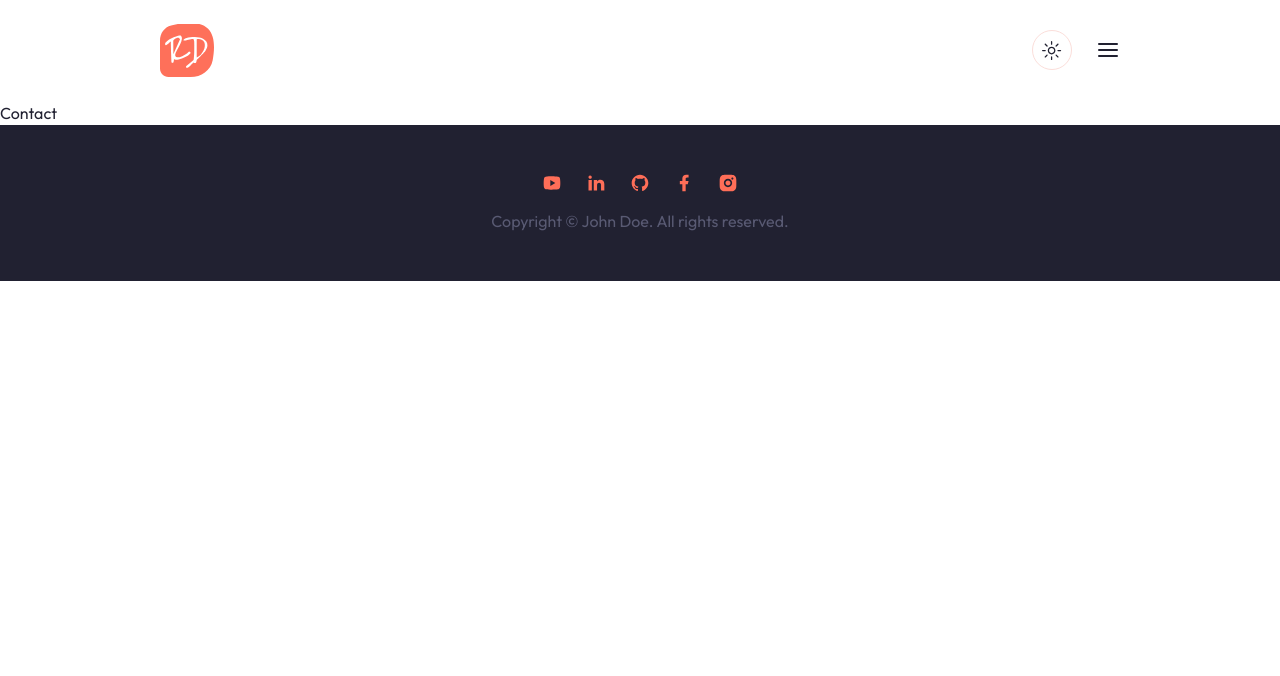
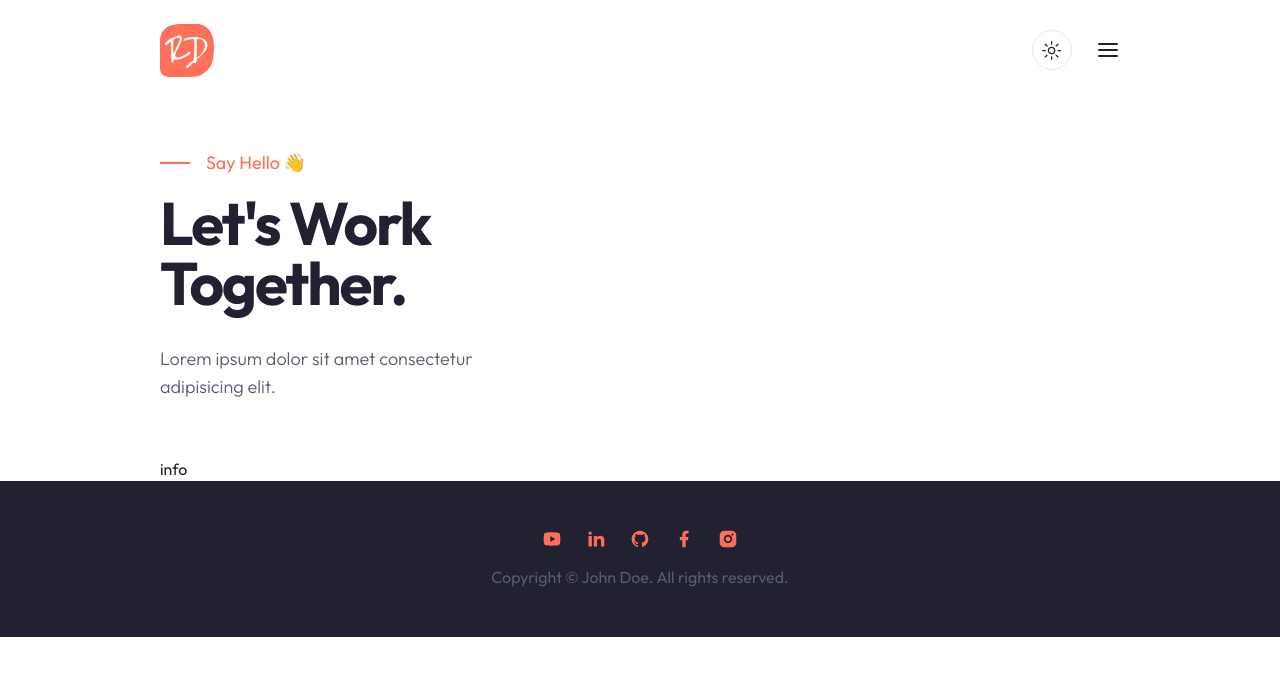
Before and after one commit to fulutas/personal-portfolio-web, a Next.js app: page /contact in a window 1280 px wide. Shown: the top 676 px of the page. Built offline with nearby package versions, Linux system fonts and the light colour scheme.

Commit message:
contact page created

```diff
--- a/app/contact/page.jsx
+++ b/app/contact/page.jsx
@@ -1,8 +1,25 @@
-import React from 'react'
+import { MailIcon, HomeIcon, PhoneCall } from 'lucide-react'
 
 const Contact = () => {
   return (
-    <div>Contact</div>
+    <section>
+      <div className="container mx-auto">
+        <div className='grid xl:grid-cols-2 pt-12 xl:h-[480px] mb-6 xl:mb-24'>
+          <div className='flex flex-col justify-center'>
+            <div className='flex items-center gap-x-4 text-primary text-lg mb-4'>
+              <span className='w-[30px] h-[2px] bg-primary'></span>
+              Say Hello 👋
+            </div>
+            <h1 className='h1 max-w-md mb-8'>Let's Work Together.</h1>
+            <p className='subtitle max-w-[400px]'>Lorem ipsum dolor sit amet consectetur adipisicing elit.</p>
+          </div>
+          <div className='hidden xl:flex w-full bg-contact_illustration_light dark:bg-contact_illustration_dark bg-contain bg-top bg-no-repeat'>
+
+          </div>
+        </div>
+        <div>info</div>
+      </div>
+    </section>
   )
 }
 
--- a/tailwind.config.js
+++ b/tailwind.config.js
@@ -88,6 +88,8 @@ module.exports = {
         dots_dark: "url(/dots-dark.svg)",
         work_project_bg_light: "url(/work/project-bg-light.png)",
         work_project_bg_dark: "url(/work/project-bg-dark.png)",
+        contact_illustration_light : "url(/contact/illustration-light.svg)",
+        contact_illustration_dark : "url(/contact/illustration-dark.svg)",
       },
     },
   },
```
